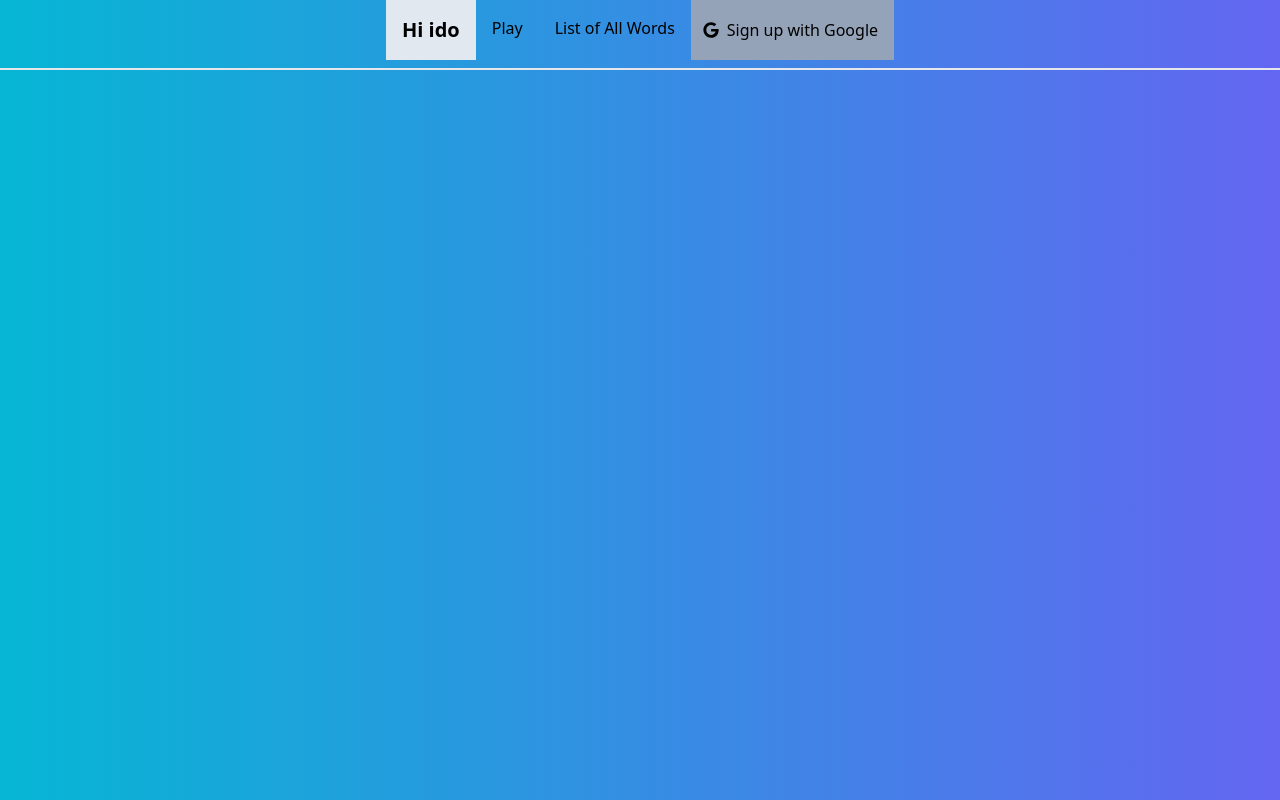
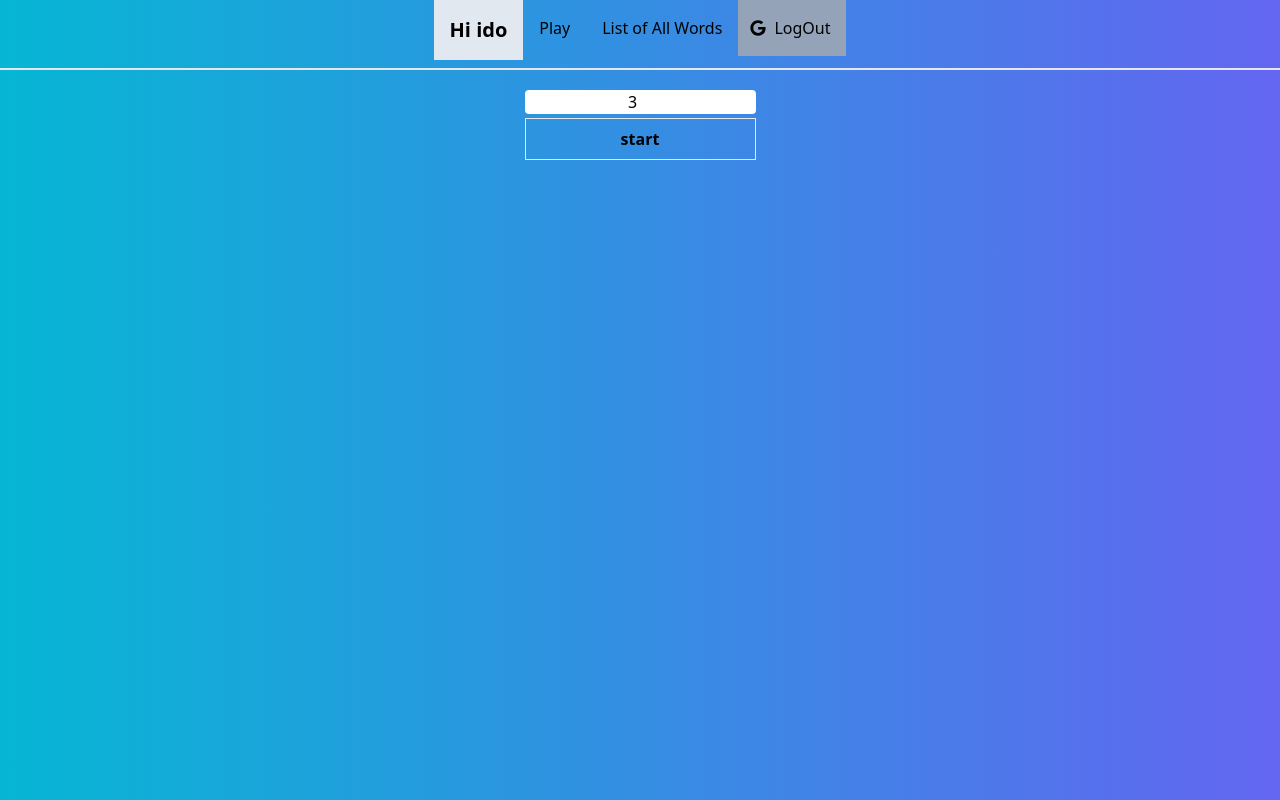
Before and after one commit to idomand/word-game, a React (Vite) app: page /GameBoard in a window 1280 px wide. Built offline with nearby package versions, Linux system fonts and the light colour scheme.

Commit message:
removing imports

```diff
--- a/src/Components/AuthButton.tsx
+++ b/src/Components/AuthButton.tsx
@@ -6,7 +6,7 @@ import { LoginUser } from "../Redux/GameDataSlice";
 type Props = {};
 
 export default function AuthButton({}: Props) {
-  const userName = useAppSelector((state) => state.userName);
+  const userName = useAppSelector((state) => state.GameData.userName);
   const dispatch = useAppDispatch();
   async function signInWithGooglePopup() {
     try {
--- a/src/Components/ButtonWrapper.tsx
+++ b/src/Components/ButtonWrapper.tsx
@@ -1,5 +1,3 @@
-import { QuestionButton } from "./Common/StyledButtons";
-
 type ButtonWrapperProps = {
   checkUserAnswer: (userAnswer: "Der" | "Die" | "Das") => void;
 };
--- a/src/Components/EndGameScreen.tsx
+++ b/src/Components/EndGameScreen.tsx
@@ -1,16 +1,16 @@
 import { RestartGame } from "../Redux/GameDataSlice";
 import { useAppDispatch, useAppSelector } from "../Redux/ReduxHooks";
+import BasicWord from "./Common/BasicWord";
 import { H1, H2 } from "./Common/StyledText";
-import BasicWord from "./Common/BasicWord";
 
 export default function EndGameScreen() {
-  const score = useAppSelector((state) => state.score);
-  const arrayOfWords = useAppSelector((state) => state.arrayOfWords);
+  const score = useAppSelector((state) => state.GameData.score);
+  const arrayOfWords = useAppSelector((state) => state.GameData.arrayOfWords);
   const arrayOfWordsRightAnswer = useAppSelector(
-    (state) => state.arrayOfWordsRightAnswer
+    (state) => state.GameData.arrayOfWordsRightAnswer
   );
   const arrayOfWordsWrongAnswer = useAppSelector(
-    (state) => state.arrayOfWordsWrongAnswer
+    (state) => state.GameData.arrayOfWordsWrongAnswer
   );
 
   const dispatch = useAppDispatch();
--- a/src/Components/GameStateWrapper.tsx
+++ b/src/Components/GameStateWrapper.tsx
@@ -1,12 +1,11 @@
-import React from "react";
 import { useAppSelector } from "../Redux/ReduxHooks";
 
 export default function GameStateWrapper() {
-  const score = useAppSelector((state) => state.score);
+  const score = useAppSelector((state) => state.GameData.score);
 
-  const arrayOfWords = useAppSelector((state) => state.arrayOfWords);
+  const arrayOfWords = useAppSelector((state) => state.GameData.arrayOfWords);
   const indexOfWordInArray = useAppSelector(
-    (state) => state.indexOfWordInArray
+    (state) => state.GameData.indexOfWordInArray
   );
 
   return (
--- a/src/Components/Header.tsx
+++ b/src/Components/Header.tsx
@@ -1,10 +1,7 @@
 import { Link } from "react-router-dom";
+import { RestartGame } from "../Redux/GameDataSlice";
 import { useAppDispatch, useAppSelector } from "../Redux/ReduxHooks";
-import { RestartGame } from "../Redux/GameDataSlice";
 import AuthButton from "./AuthButton";
-import { GetAllWordsFromFirestore } from "../Redux/GameDataSlice";
-import { useFetchAllWordsFromFirestoreQuery } from "../Redux/APISlice";
-import { useEffect } from "react";
 
 export default function Header() {
   const dispatch = useAppDispatch();
--- a/src/Components/ScoreBoard.tsx
+++ b/src/Components/ScoreBoard.tsx
@@ -1,5 +1,3 @@
-import React from "react";
-
 export default function ScoreBoard() {
   return <div>ScoreBoard</div>;
 }
--- a/src/Components/StateDashboard.tsx
+++ b/src/Components/StateDashboard.tsx
@@ -2,17 +2,17 @@ import { useAppSelector } from "../Redux/ReduxHooks";
 type Props = {};
 
 export default function StateDashboard({}: Props) {
-  const score = useAppSelector((state) => state.score);
-  const isGameEnded = useAppSelector((state) => state.isGameEnded);
+  const score = useAppSelector((state) => state.GameData.score);
+  const isGameEnded = useAppSelector((state) => state.GameData.isGameEnded);
   const indexOfWordInAllData = useAppSelector(
-    (state) => state.indexOfWordInAllData
+    (state) => state.GameData.indexOfWordInAllData
   );
-  const isGameStated = useAppSelector((state) => state.isGameStated);
+  const isGameStated = useAppSelector((state) => state.GameData.isGameStated);
   const indexOfWordInArray = useAppSelector(
-    (state) => state.indexOfWordInArray
+    (state) => state.GameData.indexOfWordInArray
   );
-  const wordObject = useAppSelector((state) => state.wordObject);
-  const arrayOfWords = useAppSelector((state) => state.arrayOfWords);
+  const wordObject = useAppSelector((state) => state.GameData.wordObject);
+  const arrayOfWords = useAppSelector((state) => state.GameData.arrayOfWords);
 
   return (
     <div>
--- a/src/pages/GameBoard.tsx
+++ b/src/pages/GameBoard.tsx
@@ -1,24 +1,24 @@
 import { useState } from "react";
 import ButtonWrapper from "../Components/ButtonWrapper";
-import QuestionWrapper from "../Components/QuestionWrapper";
 import EndGameScreen from "../Components/EndGameScreen";
 import GameStateWrapper from "../Components/GameStateWrapper";
-import { useAppDispatch, useAppSelector } from "../Redux/ReduxHooks";
+import QuestionWrapper from "../Components/QuestionWrapper";
 import {
   CheckLastQuestion,
   CheckQuestion,
   GetArrayOfWords,
 } from "../Redux/GameDataSlice";
+import { useAppDispatch, useAppSelector } from "../Redux/ReduxHooks";
 export default function GameBoard() {
   const [numberOfWordsInGame, setNumberOfWordsInGame] = useState(3);
 
   const dispatch = useAppDispatch();
-  const arrayOfWords = useAppSelector((state) => state.arrayOfWords);
-  const isGameEnded = useAppSelector((state) => state.isGameEnded);
-  const isGameStated = useAppSelector((state) => state.isGameStated);
-  const wordObject = useAppSelector((state) => state.wordObject);
+  const arrayOfWords = useAppSelector((state) => state.GameData.arrayOfWords);
+  const isGameEnded = useAppSelector((state) => state.GameData.isGameEnded);
+  const isGameStated = useAppSelector((state) => state.GameData.isGameStated);
+  const wordObject = useAppSelector((state) => state.GameData.wordObject);
   const indexOfWordInArray = useAppSelector(
-    (state) => state.indexOfWordInArray
+    (state) => state.GameData.indexOfWordInArray
   );
 
   function startGameFunc() {
--- a/src/pages/HomeScreen.tsx
+++ b/src/pages/HomeScreen.tsx
@@ -1,13 +1,11 @@
-import React, { useEffect } from "react";
-import { useAppDispatch, useAppSelector } from "../Redux/ReduxHooks";
-import { RestartGame } from "../Redux/GameDataSlice";
+import { signInWithPopup } from "firebase/auth";
 import { Link } from "react-router-dom";
 import { Auth, googleProvider } from "../Firebase/firebase-config";
-import { signInWithPopup } from "firebase/auth";
-import { LoginUser } from "../Redux/GameDataSlice";
+import { LoginUser, RestartGame } from "../Redux/GameDataSlice";
+import { useAppDispatch, useAppSelector } from "../Redux/ReduxHooks";
 export default function HomeScreen() {
   const dispatch = useAppDispatch();
-  const userName = useAppSelector((state) => state.userName);
+  const userName = useAppSelector((state) => state.GameData.userName);
 
   async function signInWithGooglePopup() {
     try {
```
Also changed, not shown: src/Redux/APISlice.ts (+1 -7 lines).
